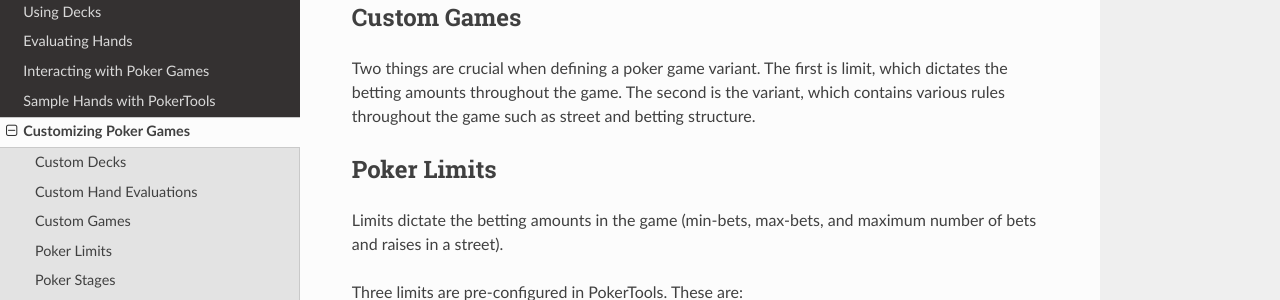
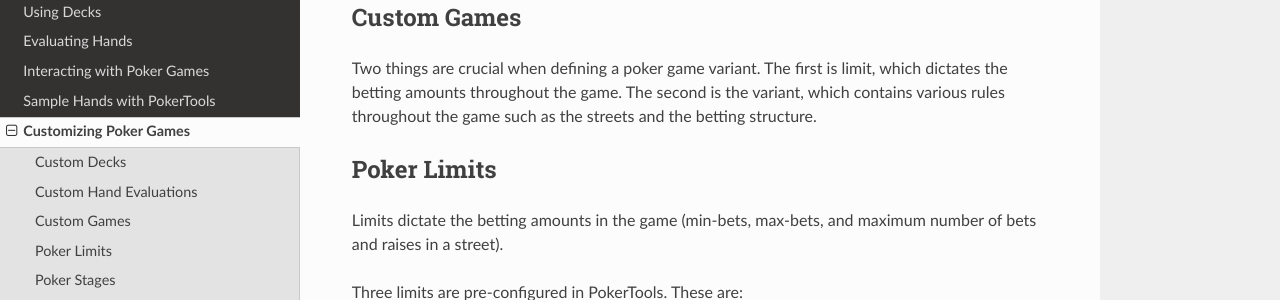
Before and after one commit to uoftcprg/pokerkit, a Sphinx documentation site: the page built from docs/source/customizations.rst, in a window 1280 px wide and 900 px high, scrolled down 509 px. Shown: the part 199-499 px from the top of the window. Built offline with Sphinx 7.4.7 and the Read the Docs theme 2.0.0, drawn with Linux system fonts in a browser that asks for light colours.

Commit message:
Formatted docs

```diff
--- a/docs/source/customizations.rst
+++ b/docs/source/customizations.rst
@@ -2,8 +2,8 @@
 =======================
 
 The PokerTools package allow extensive customization in the games. Under the hood, poker games in this package just
-combines multiple components from limits, variants, decks, evaluators, stages, stakes, and starting stacks to setup
-the rules of poker during the game creation.
+combines multiple components from limits, variants, decks, evaluators, stages, stakes, and starting stacks to setup the
+rules of poker during the game creation.
 
 Due to the unstandardized nature of poker games. Many variants of poker games exist, and depending on a region the game
 is created in, the minor rules may vary. This section explores how you can extend existing poker games to create your
@@ -27,8 +27,8 @@
 ------------
 
 Two things are crucial when defining a poker game variant. The first is limit, which dictates the betting amounts
-throughout the game. The second is the variant, which contains various rules throughout the game such as street and
-betting structure.
+throughout the game. The second is the variant, which contains various rules throughout the game such as the streets and
+the betting structure.
 
 Poker Limits
 ------------
@@ -129,11 +129,11 @@
 The solution to this problem brings poker variant classes into the picture.
 
 Poker Variants
------------------
+--------------
 
-You can think of variants as the class that contains everything about poker rules. You supply an instance of this to
-the constructor of the poker game. The game then will call variant's methods to create decks, evaluators, and, of
-course, stages.
+You can think of variants as the class that contains everything about poker rules. You supply an instance of this to the
+constructor of the poker game. The game then will call variant's methods to create decks, evaluators, and, of course,
+stages.
 
 .. code-block:: python
 
```
